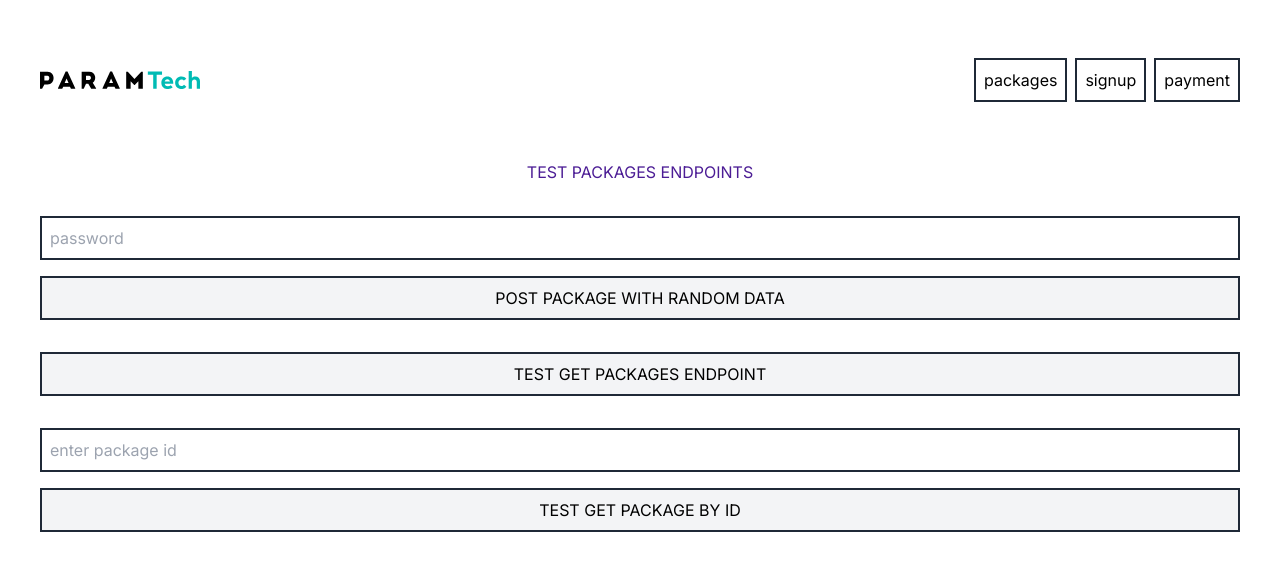
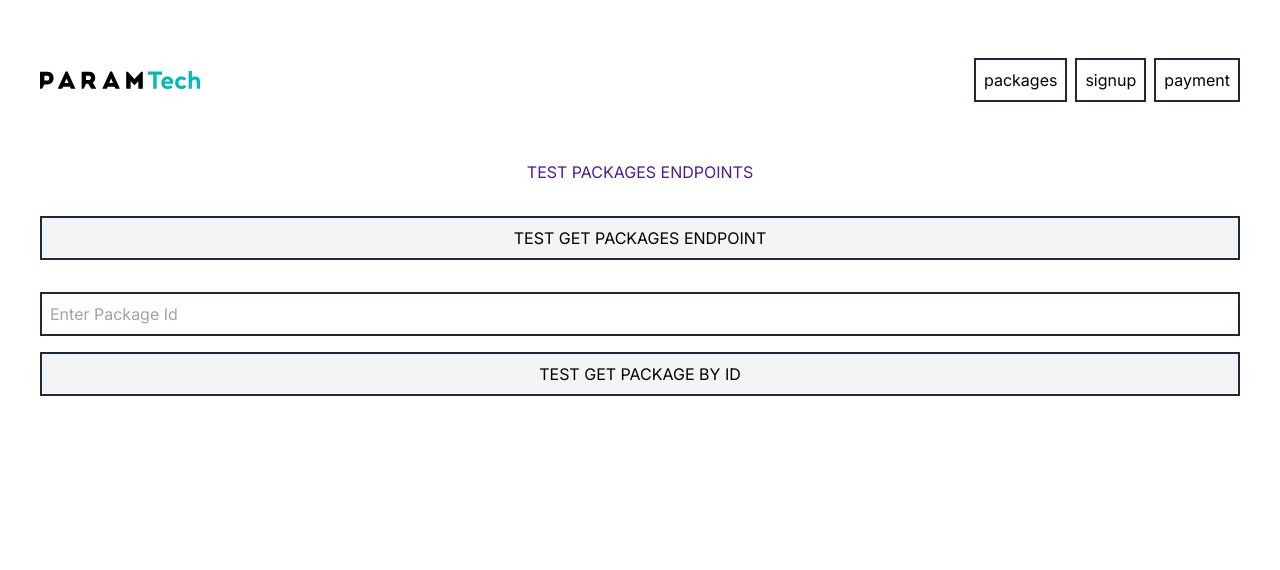
Before and after one commit to ahmettulutas/case-api, a Next.js app: page /packages in a window 1280 px wide. Shown: the top 570 px of the page. Built offline with nearby package versions, Linux system fonts and the light colour scheme.

Commit message:
bugfix: removed post package input

```diff
--- a/app/packages/page.tsx
+++ b/app/packages/page.tsx
@@ -1,7 +1,7 @@
 "use client";
 import React from "react";
 
-import { generateDummyPackageItem } from "@/helpers/generateFakePackage";
+/* import { generateDummyPackageItem } from "@/helpers/generateFakePackage"; */
 
 export default function Packages() {
 
@@ -31,12 +31,12 @@ export default function Packages() {
         return;
     }
   };
-
+  /*
     const handlePost = async (e: React.FormEvent) => {
       e.preventDefault();
       const fakeData = generateDummyPackageItem();
       if (!code) {
-      setError("Please fill in the password field");
+        setError("Please fill in the token field");
       }
       else {
         try {
@@ -52,7 +52,7 @@ export default function Packages() {
         setLoading(false);
         setCode("");
       };
-  };
+    }; */
   const handleGetById = async (e: React.FormEvent) => {
     e.preventDefault();
     if (!packageId) {
@@ -75,16 +75,16 @@ export default function Packages() {
   return (
     <div className='flex flex-col gap-8 m-10'>
       <h1 className='text-center text-bold text-violet-900'>TEST PACKAGES ENDPOINTS</h1>
-      <form onSubmit={handlePost} className='flex flex-col gap-4'>
+      {/*       <form onSubmit={handlePost} className='flex flex-col gap-4'>
         <input name="password" type="password" className="border-2 border-gray-800 p-2" onChange={handleChange} placeholder='password' />
         <button className="bg-gray-100 hover:bg-gray-300 border-2 border-gray-800 p-2" type="submit">POST PACKAGE WITH RANDOM DATA</button>
-      </form>
+      </form> */}
       <div className='flex flex-col gap-4'>
         <button className="bg-gray-100 hover:bg-gray-300 border-2 border-gray-800 p-2" onClick={handleGetAllData}>TEST GET PACKAGES ENDPOINT</button>
         {bulkData ? <span className="inline-block mt-2 h-40 overflow-scroll">{JSON.stringify(bulkData)}</span> : null}
       </div>
       <form className='flex flex-col gap-4' onSubmit={handleGetById}>
-        <input name="packageId" type="text" className="border-2 border-gray-800 p-2" onChange={handleChange} placeholder='enter package id' />
+        <input value={packageId} name="packageId" type="text" className="border-2 border-gray-800 p-2" onChange={handleChange} placeholder='Enter Package Id' />
         <button className="bg-gray-100 hover:bg-gray-300 border-2 border-gray-800 p-2" type="submit">TEST GET PACKAGE BY ID</button>
         {singleData ? <span className="inline-block mt-2">{JSON.stringify(singleData)}</span> : null}
       </form>
```
Lines whose indentation alone changed are shown as unchanged.
